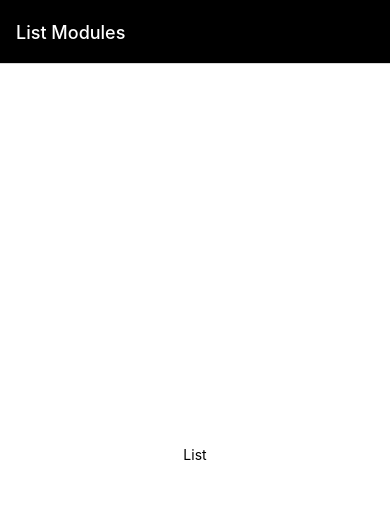
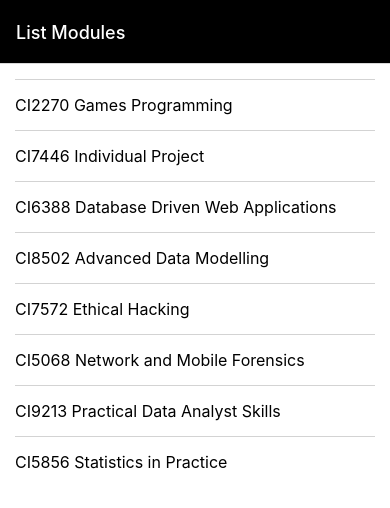
Before and after one commit to Wsinthechat2912/crudler, a React Native app: screen /ModuleListScreen in a window 390 px wide. Shown: the top 508 px of the page. Built offline with nearby package versions, Linux system fonts and the light colour scheme.

Commit message:
Changes made to Module Screen Page

```diff
--- /dev/null
+++ b/src/components/entity/modules/ModuleItem.js
@@ -0,0 +1,31 @@
+import { Pressable, StyleSheet, Text, View } from 'react-native';
+
+const ModuleItem = ({module, onSelect}) => {
+  // Initialisations ---------------------
+  // State -------------------------------
+  // Handlers ----------------------------
+  // View --------------------------------
+  return (
+    <Pressable onPress={() => onSelect(module)}>
+    <View style={styles.item}>
+      <Text style={styles.text}>
+        {module.ModuleCode} {module.ModuleName}
+      </Text>
+    </View>
+    </Pressable>
+  );
+};
+
+const styles = StyleSheet.create({
+    item: {
+        paddingVertical: 15,
+        borderTopWidth: 1,
+        borderColor: 'lightgray',
+      },
+      text: {
+        fontSize: 16,
+      },
+
+});
+
+export default ModuleItem;
--- /dev/null
+++ b/src/components/entity/modules/ModuleList.js
@@ -0,0 +1,20 @@
+import { ScrollView, StyleSheet } from 'react-native';
+import ModuleItem from './ModuleItem.js';
+
+const ModuleList = ({modules, onSelect}) => {
+  // Initialisations ---------------------
+  // State -------------------------------
+  // Handlers ----------------------------
+  // View --------------------------------
+  return (
+    <ScrollView style={styles.container}>
+      {modules.map((module)=>{
+        return <ModuleItem key ={module.ModuleCode} module={module} onSelect={onSelect} />;
+        })}
+    </ScrollView>
+  );
+};
+
+const styles = StyleSheet.create({});
+
+export default ModuleList;
--- a/src/components/layout/Screen.js
+++ b/src/components/layout/Screen.js
@@ -17,10 +17,9 @@
 
 const styles = StyleSheet.create({
   screen: {
+    padding: 15,
     flex: 1,
     backgroundColor: '#fff',
-    alignItems: 'center',
-    justifyContent: 'center',
   },
 });
 
--- a/src/components/screens/ModuleListScreen.js
+++ b/src/components/screens/ModuleListScreen.js
@@ -1,21 +1,27 @@
-import { StyleSheet, Text } from 'react-native';
+import { StyleSheet } from 'react-native';
 import Screen from '../layout/Screen';
+import ModuleList from '../entity/modules/ModuleList.js';
+
+import initialModules from '../../data/modules.js';
 
 const ModuleListScreen = () => {
 // Initialisations ---------------------
+const modules = initialModules;
+
 // State -------------------------------
 // Handlers ----------------------------
+const handleSelect = (module) => alert(`Item ${module.ModuleCode} Selected`);
+
 // View --------------------------------
-
   return (
     <Screen>
-
-      <Text>List</Text>
-
+      <ModuleList modules={modules} onSelect={handleSelect} />
     </Screen>
   );
 }
 
-const styles = StyleSheet.create({});
+const styles = StyleSheet.create({
+  container: {},
+});
 
 export default ModuleListScreen;
--- /dev/null
+++ b/src/data/modules.js
@@ -0,0 +1,79 @@
+const modules = [
+    {
+      ModuleID: 106778,
+      ModuleName: 'Games Programming',
+      ModuleCode: 'CI2270',
+      ModuleLevel: 4,
+      ModuleLeaderID: 1,
+      ModuleLeaderName: 'Graeme Jones',
+      ModuleImage:
+        'https://images.freeimages.com/images/small-previews/9b8/electronic-components-2-1242738.jpg',
+    },
+    {
+      ModuleID: 592225,
+      ModuleName: 'Individual Project',
+      ModuleCode: 'CI7446',
+      ModuleLevel: 7,
+      ModuleLeaderID: 2,
+      ModuleLeaderName: 'Graeme Jones',
+      ModuleImage:
+        'https://images.freeimages.com/images/small-previews/411/light-of-technology-1510575.jpg',
+    },
+    {
+      ModuleID: 329011,
+      ModuleName: 'Database Driven Web Applications',
+      ModuleCode: 'CI6388',
+      ModuleLevel: 6,
+      ModuleLeaderID: 3,
+      ModuleLeaderName: 'Graeme Jones',
+      ModuleImage: 'https://images.freeimages.com/images/small-previews/64b/vla-1-1315506.jpg',
+    },
+    {
+      ModuleID: 512346,
+      ModuleName: 'Advanced Data Modelling',
+      ModuleCode: 'CI8502',
+      ModuleLevel: 6,
+      ModuleLeaderID: 4,
+      ModuleLeaderName: 'Graeme Jones',
+      ModuleImage: 'https://images.freeimages.com/images/small-previews/293/cable-4-1243085.jpg',
+    },
+    {
+      ModuleID: 692345,
+      ModuleName: 'Ethical Hacking',
+      ModuleCode: 'CI7572',
+      ModuleLevel: 7,
+      ModuleLeaderID: 5,
+      ModuleLeaderName: 'Graeme Jones',
+      ModuleImage: 'https://images.freeimages.com/images/small-previews/fa1/cable-5-1243077.jpg',
+    },
+    {
+      ModuleID: 906072,
+      ModuleName: 'Network and Mobile Forensics',
+      ModuleCode: 'CI5068',
+      ModuleLevel: 7,
+      ModuleLeaderID: 6,
+      ModuleLeaderName: 'Graeme Jones',
+      ModuleImage: 'https://images.freeimages.com/images/small-previews/930/towertv-3-1423238.jpg',
+    },
+    {
+      ModuleID: 394428,
+      ModuleName: 'Practical Data Analyst Skills',
+      ModuleCode: 'CI9213',
+      ModuleLevel: 5,
+      ModuleLeaderID: 7,
+      ModuleLeaderName: 'Graeme Jones',
+      ModuleImage: 'https://images.freeimages.com/images/small-previews/cf5/cellphone-1313194.jpg',
+    },
+    {
+      ModuleID: 699951,
+      ModuleName: 'Statistics in Practice',
+      ModuleCode: 'CI5856',
+      ModuleLevel: 7,
+      ModuleLeaderID: 8,
+      ModuleLeaderName: 'Graeme Jones',
+      ModuleImage:
+        'https://images.freeimages.com/images/small-previews/4e8/sala-de-parto-03-1432033.jpg',
+    },
+  ];
+
+  export default modules;
```
Also changed, not shown: src/components/template.js (added, +16 -0 lines).
